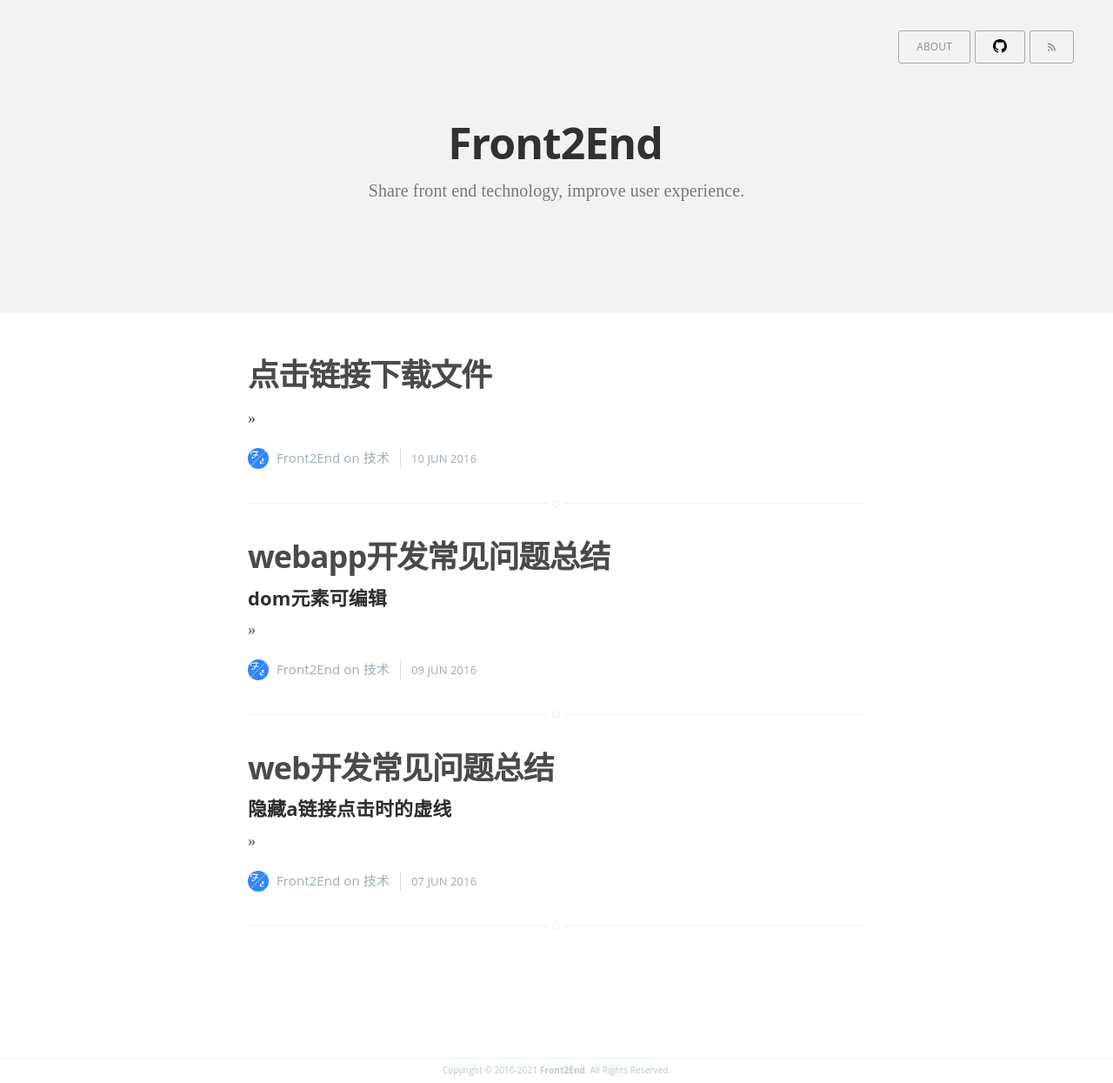
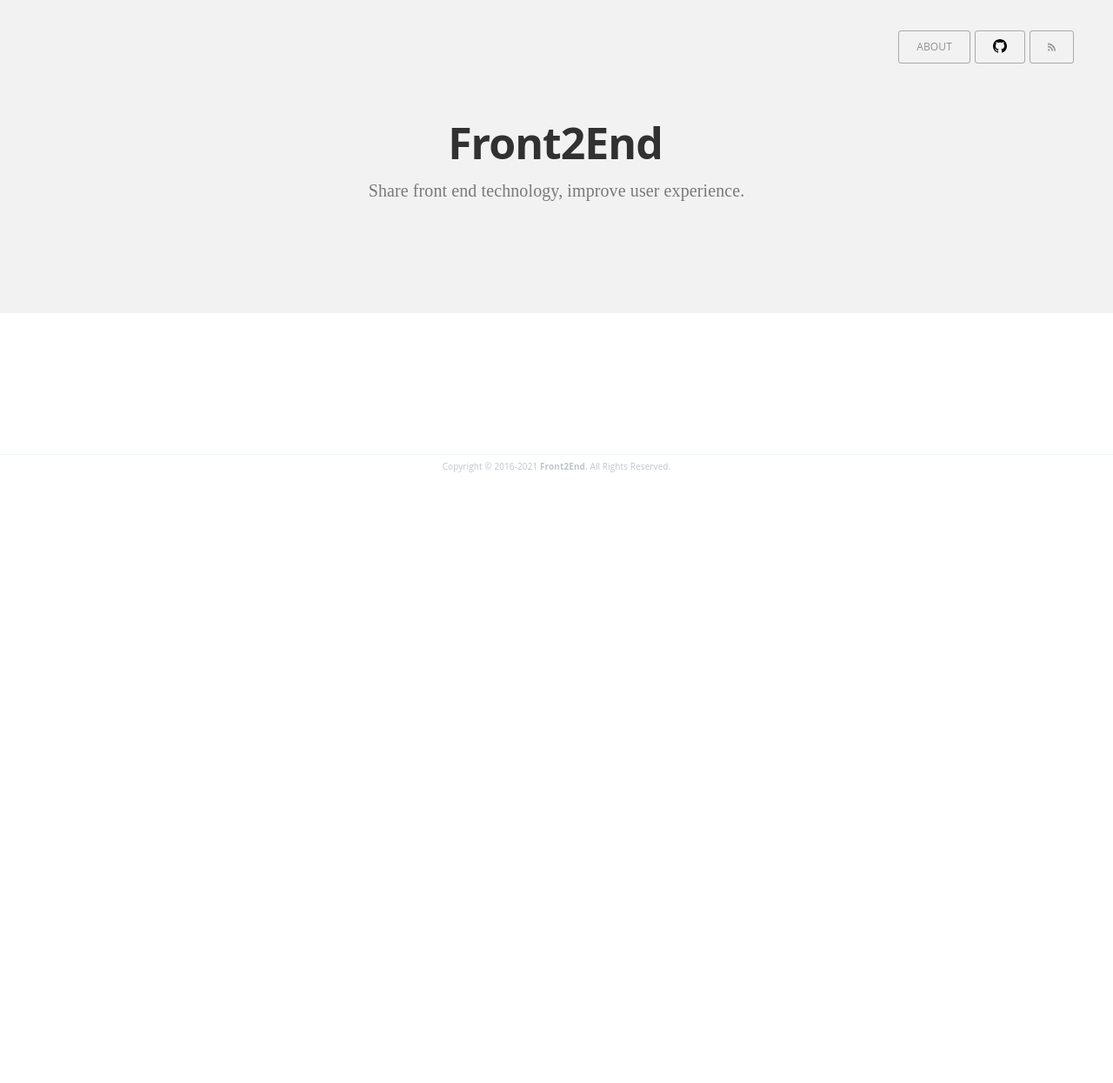
Before and after one commit to baixuexiyang/front2end, a Jekyll site: the page built from index.html, in a window 1280 px wide. Shown: the whole page at 87% size. Built offline with Jekyll 4.4.1, drawn with Linux system fonts in a browser that asks for light colours; the list of posts is cut into pages by our own code; comment, search, counter and statistics services are not loaded; after the commit the page ends 900 px from its top, so only the background shows below that; some of the changed lines change nothing that is shown.

```diff
--- a/_config.yml
+++ b/_config.yml
@@ -1,7 +1,7 @@
 name: Front2End
 description: 'Share front end technology, improve user experience'
 meta_description: 'front2end'
-permalink: /:year/:month/:day
+permalink: /:year/:month/:day/:title
 avatar: '/assets/img/front2end.jpg'
 gems: [jekyll-paginate]
 markdown: kramdown
--- a/_posts/2016-06-07-web开发总结.markdown
+++ /dev/null
@@ -1,73 +0,0 @@
----
-layout: post
-title:  "web开发常见问题总结"
-date:   2016-06-07 22:34:20 +0800
-categories: 技术
-archive: false
-disqus: true
----
-
-#### 隐藏a链接点击时的虚线
-
-IE：   hidefocus="hidefocus"
-Firefox/Chrome:    a:focus{outline:none;}
-
-#### 禁用页面鼠标拖动选择元素
-
-{% highlight css %}
--webkit-user-select:none;
-user-select:none;
-{% endhighlight %}
-
-
-#### image usemap
-
-1、兼容ios9，usemap要加#
-{% highlight html %}
-<img usemap="#map"/>
-{% endhighlight %}
-2、去掉点击出现边框（三星手机）
-{% highlight html %}
-<area hidefocus="true" onfocus="this.blur()">
-{% endhighlight %}
-
-#### window.open第二个参数不能重复
-
-#### toFixed()  返回字符串
-
-#### getSelection
-
-当点击页面获取输入框的光标位置，则点击元素必须是表单元素，比如button、input等
-
-#### input事件
-
-1、只能输入数字和小数点
-{% highlight html %}
-onkeypress="return event.keyCode>=48&&event.keyCode<=57||event.keyCode==46"
-{% endhighlight %}
-2、只可粘贴数字到文本框
-{% highlight html %}
-onpaste="return !clipboardData.getData('text').match(/[^\d]/)"
-{% endhighlight %}
-3、禁止拖动内容到文本框中
-{% highlight html %}
-ondragenter="return false"
-{% endhighlight %}
-
-#### 背景透明，文字也透明
-
-{% highlight html %}
-<div style="filter:alpha(opacity=50);opacity:.5;background-color:#f00;width:500px;">
-　　<span style="color:#000">背景透明，文字也透明</span>
-</div>
-{% endhighlight %}
-
-#### 背景透明，文字不透明
-
-{% highlight html %}
-<div style="filter:alpha(opacity=50);opacity:.5;background-color:#f00;width:500px">
-　　<span style="position:relative;color:#000">背景透明，文字不透明</span>
-</div>
-{% endhighlight %}
-
-####  JSON.stringify(),indexOf() ie6/7/8有问题
--- a/_posts/2016-06-09-webapp开发总结.markdown
+++ /dev/null
@@ -1,198 +0,0 @@
----
-layout: post
-title:  "webapp开发常见问题总结"
-date:   2016-06-09 12:23:20 +0800
-categories: 技术
-archive: false
-disqus: true
----
-#### dom元素可编辑
-
-{% highlight html %}
-<style>
-	.article-content{
-		-webkit-user-select: text;
-		user-select: text;
-	}
-</style>
-<div class="article-content" contenteditable="true">
-</div>
-{% endhighlight %}
-
-#### position:absolute 或者fixed  当虚拟键盘弹起时会顶上来
-
-#### 唤起数字键盘
-
-{% highlight html %}
-<input type="number" min="0" inputmode="numeric" pattern="[0-9]*" title="Non-negative integral number">
-{% endhighlight %}
-
-
-#### 后退并刷新
-
-{% highlight html %}
-<a href="#" onclick="self.location=document.referrer;">返回</a>
-{% endhighlight %}
-
-#### 禁用webkit高亮
-
-{% highlight css %}
-body {
-	-webkit-touch-callout: none;
-	-webkit-user-select: none;
-	-khtml-user-select: none;
-	-moz-user-select: none;
-	-ms-user-select: none;
-	user-select: none;
-}
-{% endhighlight %}
-
-
-#### ios 中日期问题
-
-合法日期有两种， "2015/12/31 00:00:00"或者"2015-12-31T00:00:00"
-{% highlight javascript %}
-var dateString = "2015-12-31 00:00:00";
-var d = new Date(dateString.replace(' ', 'T'));
-
-var dateString = "2015-12-31 00:00:00";
-var d = new Date(dateString.replace(/-/g, '/'));
-
-
-var s = "2015-12-31 00:00:00".replace(/[ :]/g, "-").split("-"),
-    d = new Date( s[0], s[1], s[2], s[3], s[4], s[5] );
-
-var s = "2015-12-31 00:00:00".split(" ")[0].split("-"),
-    d = new Date( s[0], s[1], s[2], 0, 0, 0 );
-{% endhighlight %}
-
-
-#### -webkit-tap-highlight-color:rgba(255,255,255,0)可以同时屏蔽ios和android下点击元素时出现的阴影
-
-注意：transparent的属性值在android下无效。
-
-#### -webkit-appearance:none可以同时屏蔽输入框怪异的内阴影。
-
-#### -webkit-transform:translate3d(0, 0, 0)在ios下可以让动画更加流畅（这个属性会调用硬件加速模式），但是在android下可能会引起其他问题。
-
-
-#### -webkit-background-size可以做高清图标，不过一些低版本的android只能识别background-size，所以有必要两个都要写上；用这个属性的时候推荐用cover这个值，可以自动去匹配宽和高。
-
-####  背景图片
-
-{% highlight css %}
-background-image: url();
-background-repeat: no-repeat;
-background-position: center;
-background-size: cover;
-{% endhighlight %}
-
-对于大图自适应可以加上
-{% highlight css %}
-background-attached: fixed;
-{% endhighlight %}
-
-####  android、ios4及以下，固定宽/高块级元素的overflow:scroll/auto失效
-
-####  当用iScroll时候，不能使用:focus{outline:0}伪类，否则滑动会卡。
-
-#### 页面在iphone上时，当选中input输入框的时候，input区域会有一个黑色的阴影
-
-{% highlight css %}
--webkit-appearance: none;
--webkit-tap-highlight-color: rgba(0, 0, 0, 0);
-{% endhighlight %}
-
-#### 禁用video全屏播放
-
-webkit-playsinline
-
-
-#### 多行文本省略
-
-{% highlight css %}
-overflow : hidden;
-text-overflow: ellipsis;
-display: -webkit-box;
--webkit-line-clamp: 2;
--webkit-box-orient: vertical;
-{% endhighlight %}
-
-#### canvas(x5内核)
-
-小于1G的内存， canvas的内存不能超过100M
-1G到2G的内存， canvas的内存不能超过300M
-大于2G的内存 canvas的内存不能超过500M
-为了防止内存占用过多，硬件加速的CANVAS最多支持5个
-小于等于1G内存手机，由于内存没办法精确统计，当达到75M以上，CANVAS数量最多支持20个
-
-#### click有300ms延迟
-
-用 touchstart 事件替代 click 事件，或者用第三方fastclick
-
-#### iscroll4问题总结
-
-1.在iscroll4的滚动容器范围内，点击input框、select等表单元素时没有响应
-这个问题原因在于iscroll需要一直监听用户的touch操作，以便灵敏的做出对应效果，所以它把其余的默认事件屏蔽了，解决的方法是，在iscroll4源码里面找到这一行，
-{% highlight javascript %}
-     onBeforeScrollStart: function (e) { e.preventDefault(); }
-{% endhighlight %}
-然后把它改成：
-{% highlight javascript %}
-    onBeforeScrollStart: function (e) {
-    	var nodeType = e.explicitOriginalTarget ? e.explicitOriginalTarget.nodeName.toLowerCase() : (e.target ? e.target.nodeName.toLowerCase() : '');
-    	if(nodeType !='select'&& nodeType !='option'&& nodeType !='input'&& nodeType!='textarea') e.preventDefault();
-    }
-{% endhighlight %}
-    这样只要你touch的元素是 select || option || input || textarea时，它就不会执行e.preventDefault()，默认的事件就不会被屏蔽了。
-
-    如果你有其他不想被屏蔽的元素，可以自己修改，不过需要注意onBeforeScrollStart里的屏蔽默认事件很重要，它是iscroll进行流畅滚动的基础，不要随便的把它去掉，否则你会发现滚动起来很卡顿。
-
-
-
-2.往iscroll容器内添加内容时，容器闪动的bug
-
-    我在做上拉加载更多内容的时候，肯定需要把新的内容插入到容器内，这时发现有时容器会出现闪动，一开始认为是insert进去的内容太多，后来又觉得是不是因为里面布局用了float的原因导致重新渲染，最后通通排除。
-
-    其实病灶在于iscroll使用了太为先进的CSS3属性，可能web webkit对这些属性的支持力度还是不够好。
-
-    涉及的两个属性是  translate3d 和 TransitionTimingFunction，或许是这两个属性在列表长度改变时会影响到渲染，所以导致页面闪动，解决办法就是找到源代码的，
-
-     has3d = 'WebKitCSSMatrix' in window && 'm11' in new WebKitCSSMatrix()
-
-改成：
-     has3d = false
-
-和在配置iscroll时，useTransition设置成false就可以了（useTransition默认是false的）。
-
-    这样做有一点瑕疵就是滚动起来和原来比没那么流畅了（原来的效果真的是可以媲美原生app的），但是假如你不对比的话，是看不出来了。
-
-    在效果和体验上面选择，我更看重体验。
-
-    不过如果你符合下面的条件，我还是不建议你修改成我这样：
-
-        1)即使你不修改，无论你怎么往iscroll容器里面插内容，它都不会闪动，这种情况大多出现在纯文字的列表。假如列表涉及复杂的布局和图片，很多时候会出现闪动bug
-
-        2)如果你的web app只是单纯在手机浏览器浏览。translate3d 和 TransitionTimingFunction只是在IOS里的uiwebview支持不成熟，但是在手机上的safari完全没有问题，所以如果你不是用phonegap之类的框架开发混合app，你不需要担心这个问题。
-
-        3)只针对android，因为android的webkit暂时还不支持translate3d，iscroll会自动选择不用。
-
-
-
-3.过长的滚动内容，导致卡顿和app直接闪退
-
-    说白了iscroll都是用js+css3实现的，对浏览器的消耗肯定是可观的，避免无限制的内容加载本身就是web产品应该避免的。
-
-    假如无可避免，我们可以尽量减低iscroll对浏览器内存的消耗
-
-        1)不要使用checkDOMChanges。虽然checkDOMChanges很方便，定时检测容器长度是否变化来refresh，但这也意味着你要消耗一个Interval的内存空间
-
-        2)隐藏iscroll滚动条，配置时设置hScrollbar和vScrollbar为false。
-
-        3)不得已的情况下，去掉各种效果，momentum、useTransform、useTransition都设置为false
-
-
-
-4.左右滚动时，不能正确响应正文上下拉动
-
-    在做这种效果时 ，假如这个幻灯片模块只是你页面的一部分，你还需要上下拉动页面去浏览其它内容时，你的手指在这个模块上做上下拨动时，恐怕会没有反应。原因还是和问题1一样的，因为屏蔽了默认事件。
--- a/_posts/2016-06-10-点击链接下载文件.markdown
+++ /dev/null
@@ -1,8 +0,0 @@
----
-layout: post
-title:  "点击链接下载文件"
-date:   2016-06-10 15:23:20 +0800
-categories: 技术
-archive: false
-disqus: true
----
```
